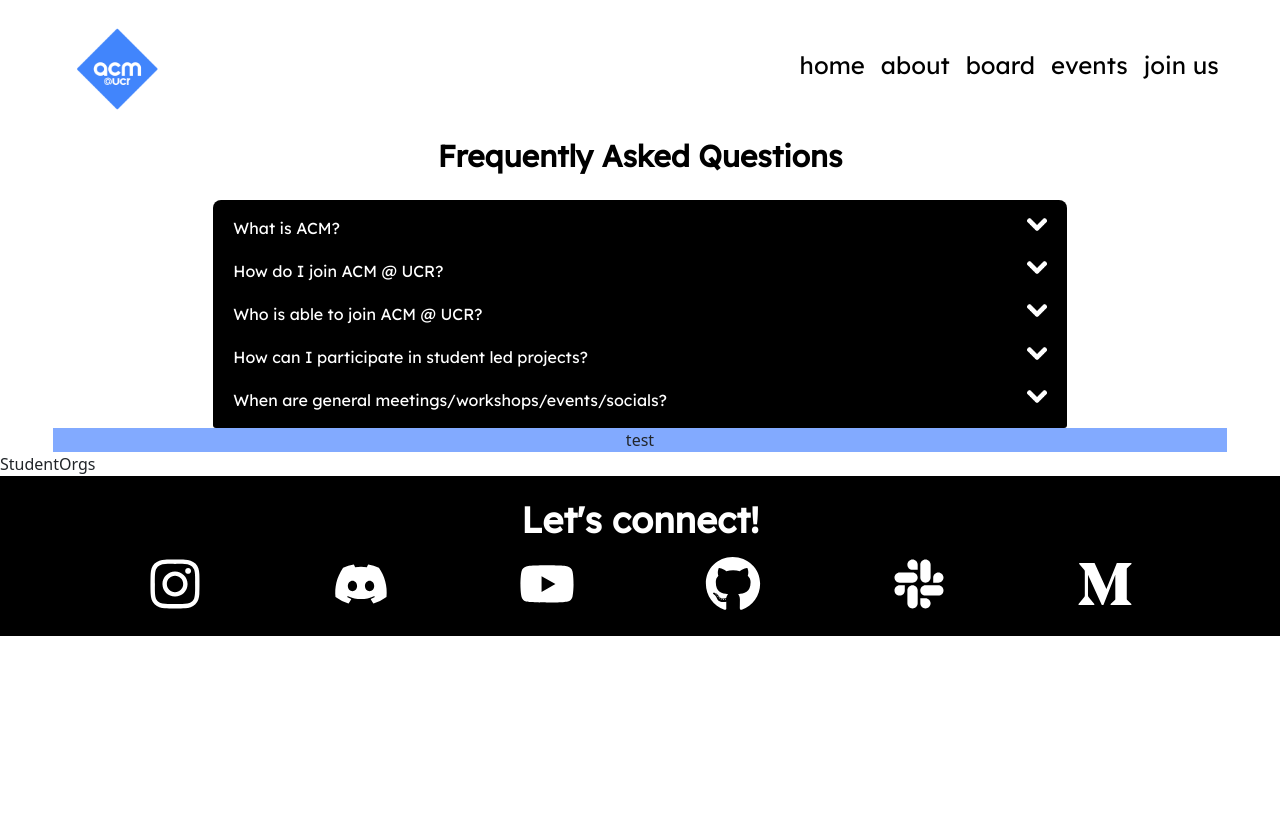
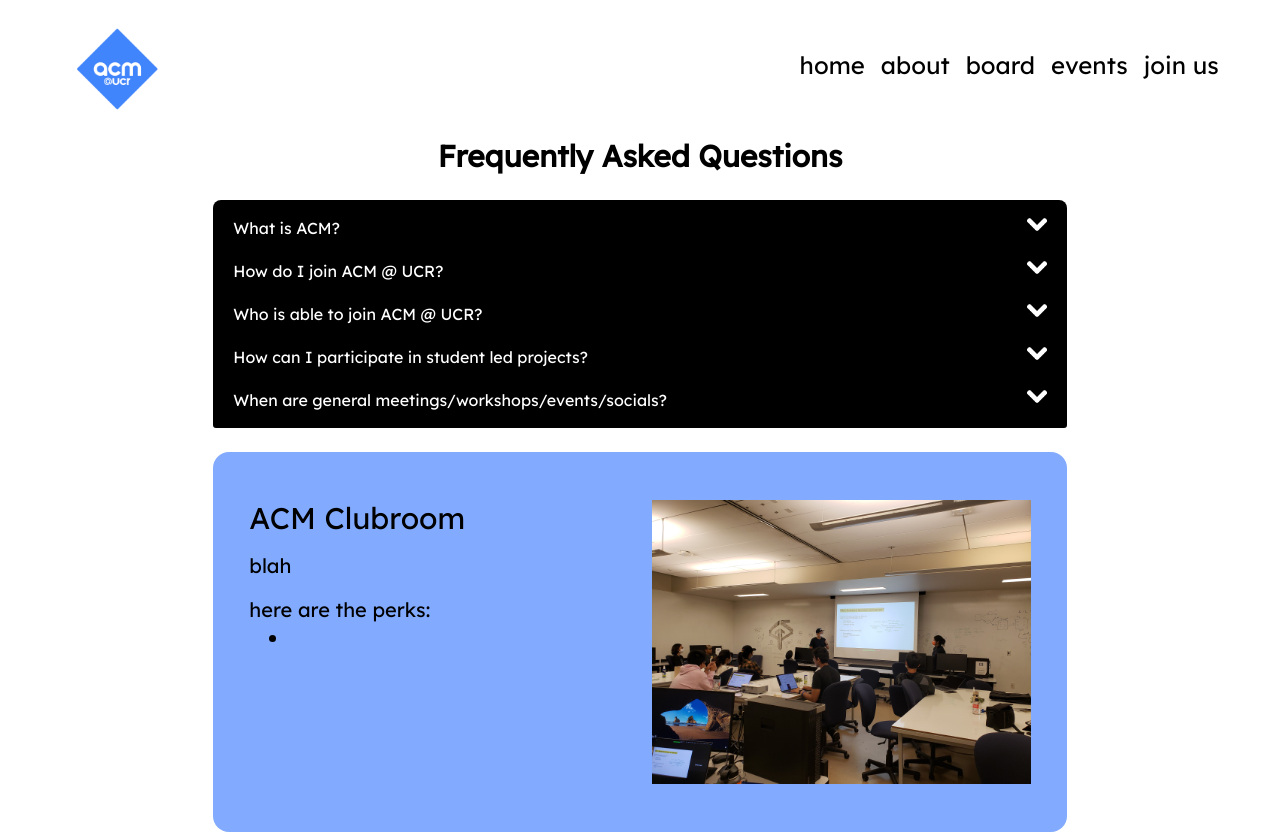
Before and after one commit to acm-ucr/acm-hydra, a Next.js app: page /join in a window 1280 px wide. Shown: the top 834 px of the page. Before the commit the page ends 800 px from the top, so only its background shows below. Built offline with nearby package versions, Linux system fonts and the light colour scheme.

Commit message:
added filler text & image. resized width to be same as faq. ran prettier

```diff
--- a/components/Clubroom.js
+++ b/components/Clubroom.js
@@ -1,10 +1,22 @@
 import React from "react";
-import { Row } from "react-bootstrap";
+import { Row, Col } from "react-bootstrap";
 
 const Clubroom = () => {
 	return (
-		<Row className='flex justify-center bg-acm-blue mx-auto w-11/12'>
-			test
+		<Row className='flex justify-center bg-acm-blue rounded-2xl mx-auto w-2/3 px-4 py-5 mt-4'>
+			<Col className='font-lexend text-acm-black font-medium'>
+				<p className='text-3xl'>ACM Clubroom</p>
+				<p className='text-xl'>blah</p>
+				<p className='text-xl'>
+					here are the perks:
+					<>
+						<li className='pl-5'></li>
+					</>
+				</p>
+			</Col>
+			<Col>
+				<img alt='' src='image3.jpg' />
+			</Col>
 		</Row>
 	);
 };
```
